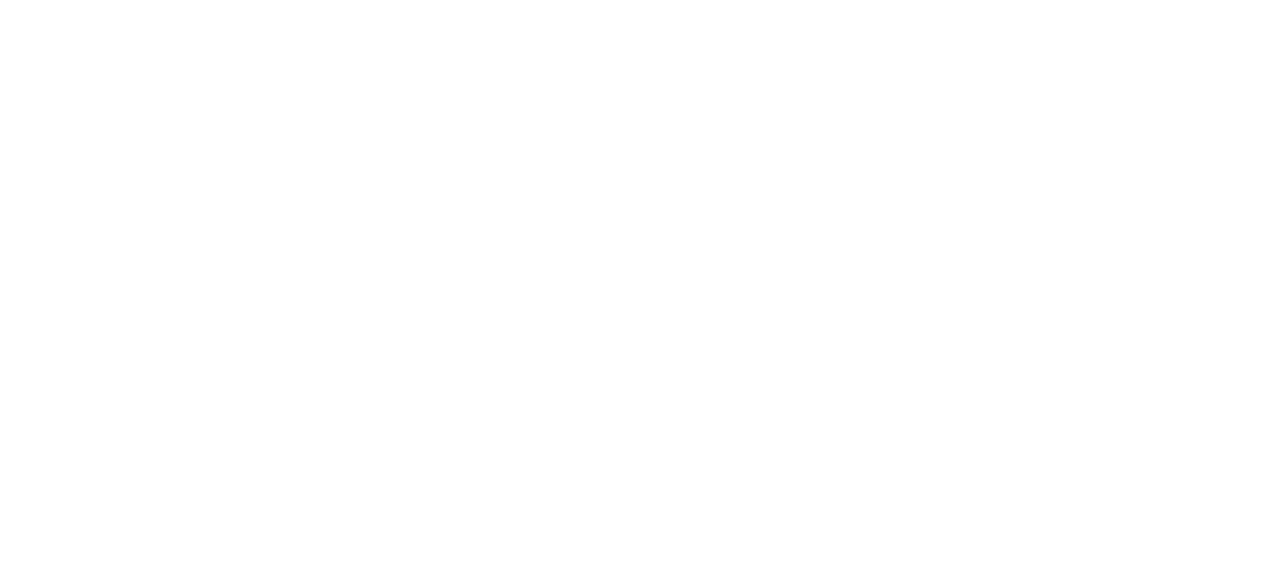
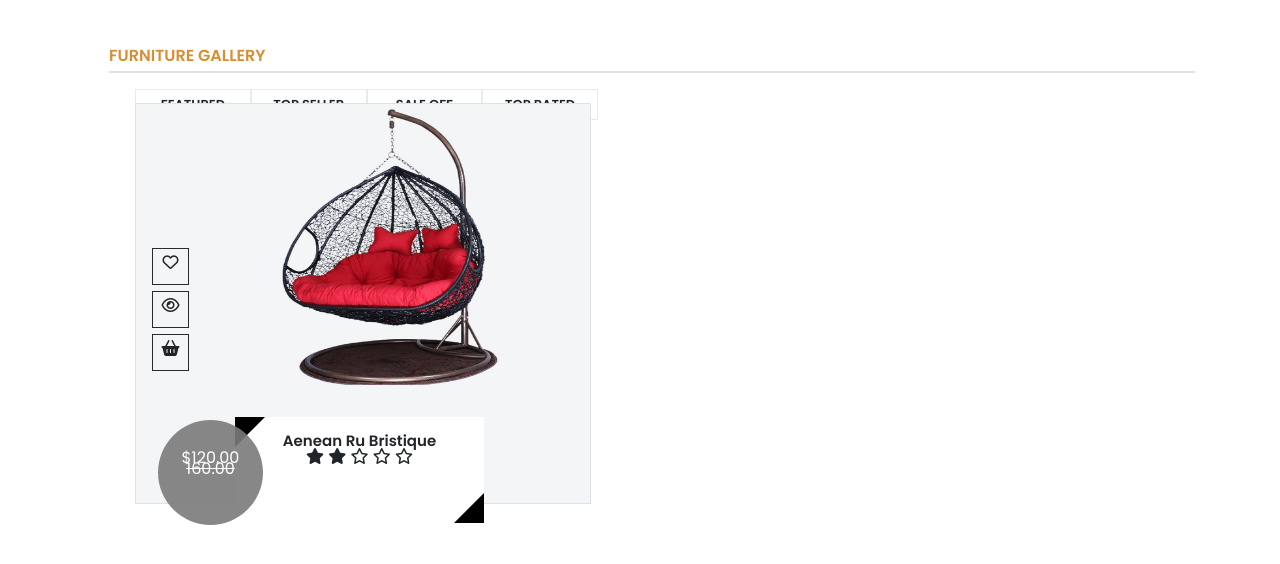
Before and after one commit to NadiaGryn/Online-Store, a website: page app/templates/furniture_gallery.html in a window 1280 px wide. Drawn offline with nearby package versions, Linux system fonts and the light colour scheme; files that its build step writes are made by us from their sources.

Commit message:
Part of Furniture_gallery

```diff
--- a/app/templates/furniture_gallery.html
+++ b/app/templates/furniture_gallery.html
@@ -16,15 +16,164 @@
 </head>
 
 <style>
+    .furniture-gallery-title {
+        color: #d58e32;
+        border-bottom: 2px solid #e2e2e2;
+        padding-bottom: 7px;
+    }
 
+    .furniture-gallery-tabs {
+        font-size: 13px;
+        font-weight: bold;
+    }
+
+    .furniture-gallery-tabs-title {
+        border: 1px solid #eaeaea;
+    }
+
+    .furniture-gallery-tabs-title:hover {
+        border-top: 1px solid #d58e32;
+        color: #d58e32;
+        background-color: #f4f5f7;
+        transition: 0.5s;
+    }
+
+    .furniture-gallery-img-center {
+        background-color: #f4f5f7;
+        position: relative;
+        padding-bottom: 94px;
+        margin-top: -17px;
+    }
+
+    .furniture-gallery-overlay {
+        background-color: transparent;
+        position: absolute;
+        top: 175px;
+        margin-left: 10px;
+    }
+
+    .furniture-gallery-overlay-icon {
+        width: 37px;
+        height: 37px;
+        border: 1px solid #2a2a2a;
+        text-align: center;
+        padding-top: 5px;
+        margin-bottom: 6px;
+    }
+
+    .furniture-gallery-overlay-icon:hover {
+        color: #d58e32;
+        transition: 0.3s;
+        border-color: #d58e32;
+    }
+
+    .priсe-cikle {
+        width: 105px;
+        height: 105px;
+        background-color: rgba(123, 123, 124, 0.9);
+        border-radius: 50%;
+        position: absolute;
+        left: 21px;
+        bottom: -100px;
+        line-height: 0.7;
+        padding-top: 32px;
+        z-index: 5;
+    }
+
+    .raiting-contetnt {
+        width: 249px;
+        height: 106px;
+        position: absolute;
+        left: 98px;
+        top: 169px;
+        z-index: 3
+    }
+
+    .raiting-contetnt::after {
+        content: '';
+        position: absolute;
+        right: 0;
+        bottom: 0px;
+        border: 15px solid transparent;
+        border-right: 15px solid black;
+        border-bottom: 15px solid black;
+    }
+
+    .raiting-contetnt::before {
+        content: '';
+        position: absolute;
+        left: 0;
+        top: 0px;
+        border: 15px solid transparent;
+        border-left: 15px solid black;
+        border-top: 15px solid black;
+    }
+
+    .raiting-contetnt-title {
+        font-size: 15px;
+        font-weight: bold;
+    }
 </style>
 
 <body>
     <div class="basic-page">
 
-            <section class="furniture-gallery">
-                    <div class="container"></div>
-                </section>
+        <section class="mt-5 furniture-gallery">
+            <div class="container">
+                <h5 class="text-uppercase text-left font-weight-bold ml-4 furniture-gallery-title">furniture gallery
+                </h5>
+
+
+                <div class="row">
+
+                    <div class="col-12 col-xl-6">
+                        <div class="container">
+                            <ul
+                                class="row list-unstyled list-inline text-uppercase text-center ml-2 mt-3 furniture-gallery-tabs">
+                                <li class="col-3 px-0 mx-0 py-2 list-inline-item furniture-gallery-tabs-title active"
+                                    data-filter="ftrd">featured</li>
+                                <li class="col-3 px-0 mx-0 py-2 list-inline-item furniture-gallery-tabs-title"
+                                    data-filter=".top-sell">top seller</li>
+                                <li class="col-3 px-0 mx-0 py-2 list-inline-item furniture-gallery-tabs-title"
+                                    data-filter=".sale-off">sale off</li>
+                                <li class="col-3 px-0 mx-0 py-2 list-inline-item furniture-gallery-tabs-title"
+                                    data-filter=".rated">top rated</li>
+                            </ul>
+
+
+                            <div class="col-12 ml-2 border border-muted furniture-gallery-img-center">
+                                <img class="img-fluid" src="../img/products/top-seller/10.png" alt="furniture-item">
+                            </div>
+
+                            <div class="col-12 pb-5 furniture-gallery-overlay">
+                                <div class="furniture-gallery-overlay-icon" data-toggle="tooltip" data-placement="right"
+                                    title="Add to wishlist"><i class="far fa-heart"></i></div>
+                                <div class="furniture-gallery-overlay-icon"><i class="far fa-eye"></i></div>
+                                <div class="furniture-gallery-overlay-icon"><i class="fas fa-shopping-basket"></i></div>
+
+                                <div class="text-white text-center priсe-cikle ">
+                                    <p>$120.00</p>
+                                    <p><s>160.00</s></p>
+                                </div>
+
+                                <div class="text-center bg-white pt-3 raiting-contetnt">
+                                    <p class="raiting-contetnt-title">Aenean Ru Bristique</p>
+                                    <div class="stars">
+                                        <i class="fas fa-star"></i>
+                                        <i class="fas fa-star"></i>
+                                        <i class="far fa-star"></i>
+                                        <i class="far fa-star"></i>
+                                        <i class="far fa-star"></i>
+                                    </div>
+                                </div>
+
+
+
+                            </div>
+
+
+
+                        </div>
 
 
 
@@ -32,10 +181,28 @@
 
 
 
+                    </div>
 
 
 
 
+
+
+                    <div class="col-12 col-xl-6 d-xs-none d-sm-none d-md-none"></div>
+                </div>
+            </div>
+        </section>
+
+
+
+
+
+
+        <script>
+            $(function () {
+                $('[data-toggle="tooltip"]').tooltip();
+            });
+        </script>
 
 
 
--- a/package.json
+++ b/package.json
@@ -33,7 +33,10 @@
     "imagemin": "^6.1.0"
   },
   "dependencies": {
+    "bootstrap": "^4.0.0-beta.2",
     "gulp-imagemin": "^6.0.0",
-    "gulp-rigger": "^0.5.8"
+    "gulp-rigger": "^0.5.8",
+    "jquery": "^1.9.1",
+    "popper.js": "^1.16.0"
   }
 }
```
Also changed, not shown: 1 other file.
